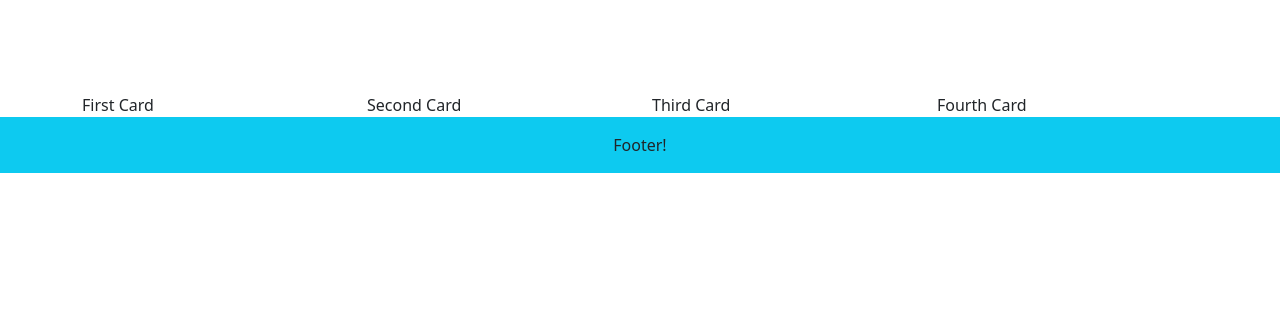
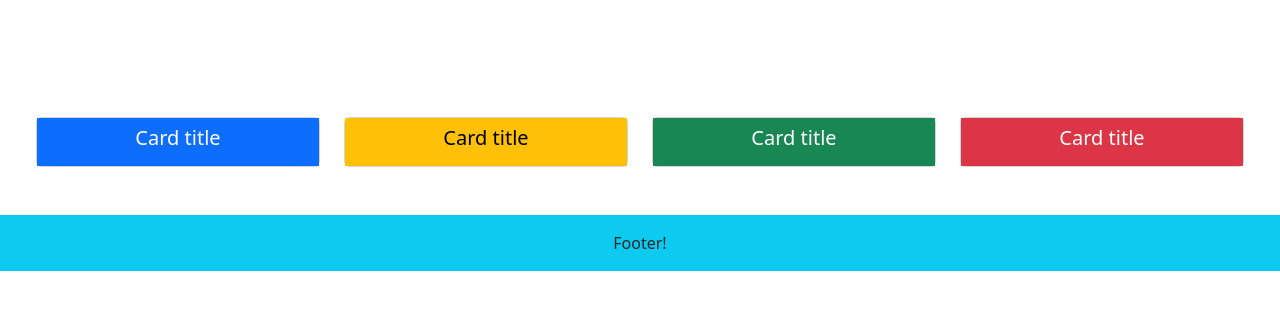
Before and after one commit to OliveiraDCI/uib-framework-bootstrap-OliveiraDCI, a plain HTML site: page index.html in a window 1280 px wide. Shown: the part 446-756 px from the top of the page. Drawn offline with nearby package versions, Linux system fonts and the light colour scheme.

Commit message:
Elements positioned and styled acording to instructions. Exercise concluded.

```diff
--- a/index.html
+++ b/index.html
@@ -57,16 +57,56 @@
             </div>
         </div>
 
-      <div class="container">
+
+        <div class="row row-cols-md-4 g-4 row-cols-1 m-4 text-center">
+
+            <div class="col">
+                <div class="card">
+                <div class="card-body text-bg-primary py-2">
+                    <h5 class="card-title">Card title</h5>
+                </div>
+                </div>
+            </div>
+
+            <div class="col">
+                <div class="card">
+                <div class="card-body text-bg-warning py-2">
+                    <h5 class="card-title">Card title</h5>
+                </div>
+                </div>
+            </div>
+
+            <div class="col">
+                <div class="card">
+                <div class="card-body text-bg-success py-2">
+                    <h5 class="card-title">Card title</h5>
+                </div>
+                </div>
+            </div>
+
+            <div class="col">
+                <div class="card">
+                <div class="card-body text-bg-danger py-2">
+                    <h5 class="card-title">Card title</h5>
+                </div>
+                </div>
+            </div>
+        </div>
+
+      <!-- <div class="container">
         <div class="row">
           <div class="col">First Card</div>
           <div class="col">Second Card</div>
           <div class="col">Third Card</div>
           <div class="col">Fourth Card</div>
         </div>
-      </div>
+      </div> -->
+
+
     </main>
-    <footer class="bg-info text-center p-3">Footer!</footer>
+    <footer class="bg-info text-center p-3 mt-5">Footer!</footer>
+
     <script src="https://cdn.jsdelivr.net/npm/bootstrap@5.2.0-beta1/dist/js/bootstrap.bundle.min.js" integrity="sha384-pprn3073KE6tl6bjs2QrFaJGz5/SUsLqktiwsUTF55Jfv3qYSDhgCecCxMW52nD2" crossorigin="anonymous"></script>
+
   </body>
 </html>
```
Lines whose indentation alone changed are shown as unchanged.
